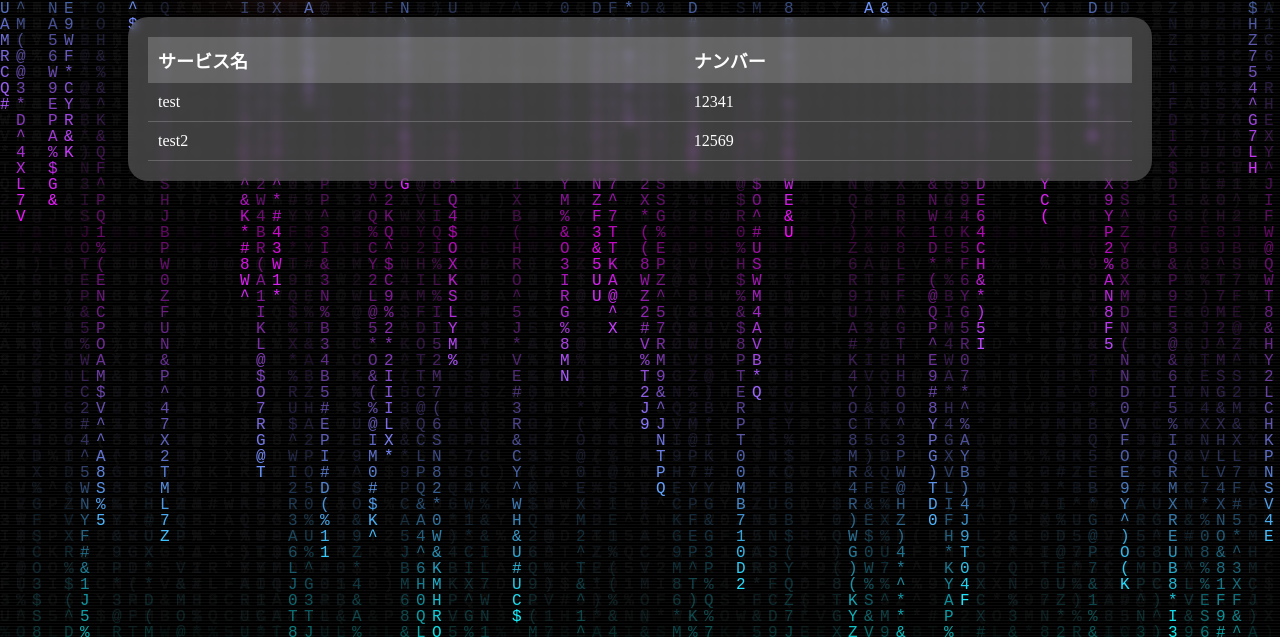
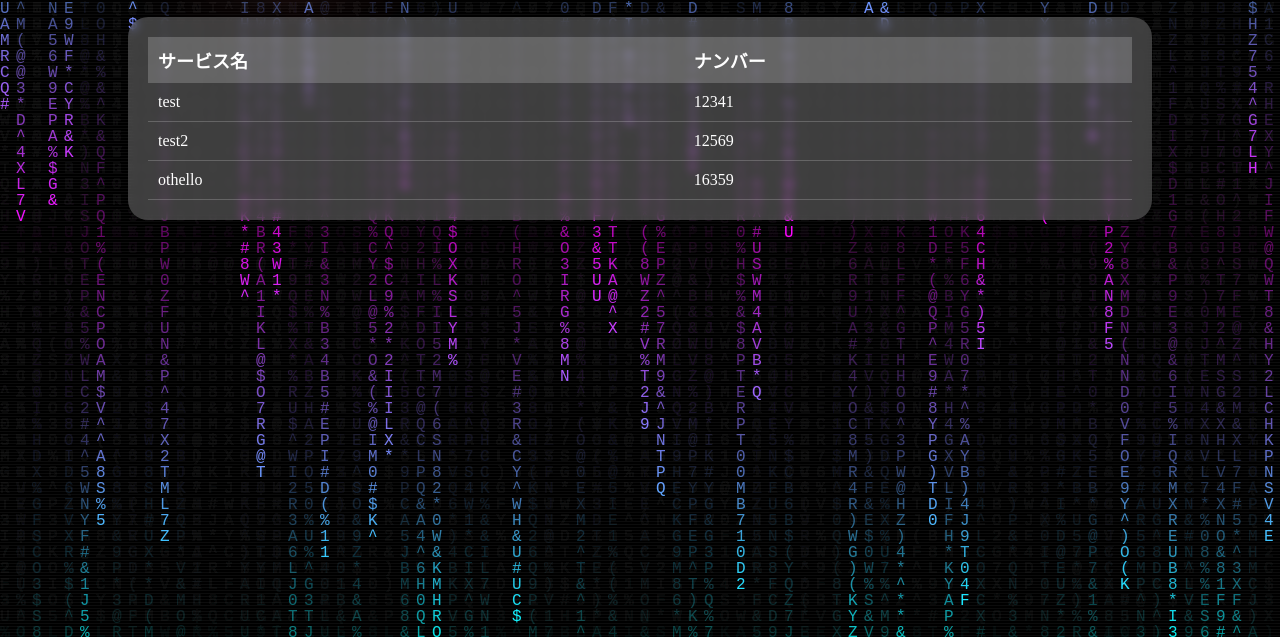
Before and after one commit to edpshub/kumassynumber, a plain HTML site: page index.html in a window 1280 px wide. Shown: the part 163-800 px from the top of the page. Drawn offline with Linux system fonts and the light colour scheme.

Commit message:
index.htmlを自動更新

```diff
--- a/index.html
+++ b/index.html
@@ -59,6 +59,14 @@
         12569
        </td>
       </tr>
+      <tr>
+       <td>
+        othello
+       </td>
+       <td>
+        16359
+       </td>
+      </tr>
      </tbody>
     </table>
    </div>
```
